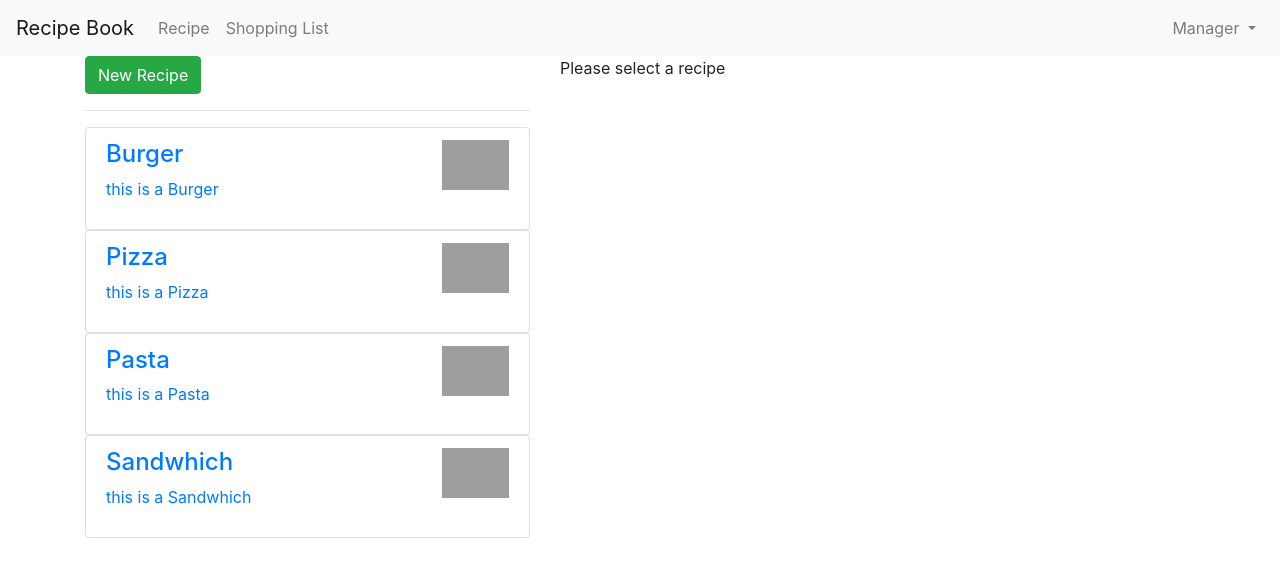
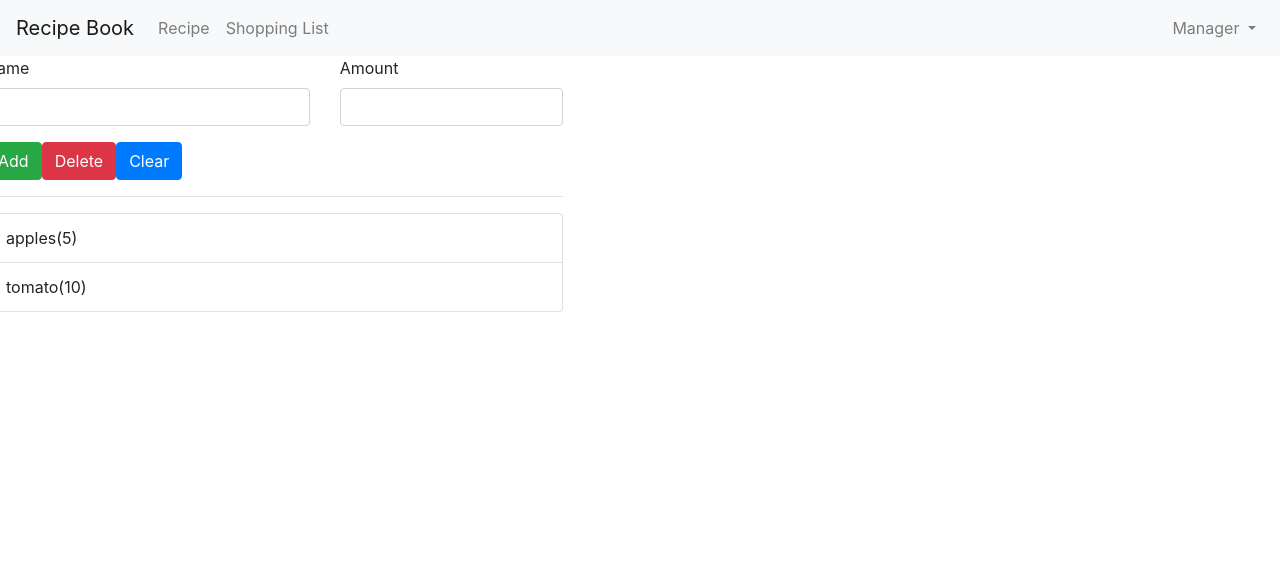
Before and after one commit to nitish8750/angular-burger-app, an Angular app: page /shopping-list in a window 1280 px wide. Before the commit this address led to /. Shown: the top 576 px of the page. Built offline with nearby package versions, Linux system fonts and the light colour scheme; grey boxes are pictures that could not be loaded.

Commit message:
Added routing

```diff
--- a/src/app/app-routing.module.ts
+++ b/src/app/app-routing.module.ts
@@ -1,7 +1,12 @@
 import { NgModule } from '@angular/core';
 import { Routes, RouterModule } from '@angular/router';
+import { ShoppingListComponent } from './shopping-list/shopping-list.component';
+import { RecipesComponent } from './recipes/recipes.component';
 
-const routes: Routes = [];
+const routes: Routes = [
+  { path: 'recipe', component: RecipesComponent},
+  { path: 'shopping-list', component: ShoppingListComponent},
+];
 
 @NgModule({
   imports: [RouterModule.forRoot(routes)],
--- a/src/app/app.component.html
+++ b/src/app/app.component.html
@@ -2,8 +2,7 @@
 <div class="container">
   <div class="row">
     <div class="col-md-12">
-      <app-recipes *ngIf="loadedFeature === 'recipe'"></app-recipes>
-      <app-shopping-list *ngIf="loadedFeature === 'shopping-list'"></app-shopping-list>
+      <router-outlet></router-outlet>
     </div>
   </div>
 </div>
--- a/src/app/app.component.ts
+++ b/src/app/app.component.ts
@@ -6,8 +6,5 @@ import { Component } from '@angular/core';
   styleUrls: ['./app.component.css']
 })
 export class AppComponent {
-  loadedFeature: string = 'recipe'
-  onNavigate(feature){
-    this.loadedFeature = feature;
-  }
+
 }
--- a/src/app/header/header.component.html
+++ b/src/app/header/header.component.html
@@ -7,10 +7,10 @@
         <div class="collapse navbar-collapse" id="navbarSupportedContent">
           <ul class="navbar-nav mr-auto">
             <li class="nav-item">
-              <a class="nav-link" href="#" (click)="onSelected('recipe')" >Recipe</a>
+              <a class="nav-link" [routerLink]="['recipe']" >Recipe</a>
             </li>
             <li class="nav-item">
-              <a class="nav-link" href="#" (click)="onSelected('shopping-list')" >Shopping List</a>
+              <a class="nav-link" [routerLink]="['shopping-list']">Shopping List</a>
             </li>
           </ul>
           <ul class="navbar-nav">
--- a/src/app/header/header.component.ts
+++ b/src/app/header/header.component.ts
@@ -6,9 +6,5 @@ import { Component, EventEmitter, Output} from '@angular/core';
     styleUrls: ['./header.component.css']
 })
 export class HeaderComponent {
-    @Output() onFeatureSelected = new EventEmitter<string>();
 
-    onSelected(selectedval: string){
-        this.onFeatureSelected.emit(selectedval);
-    }
 }
```
